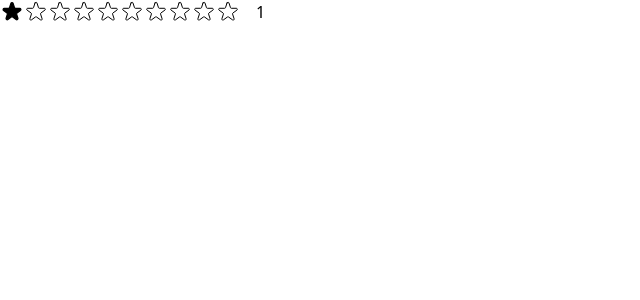
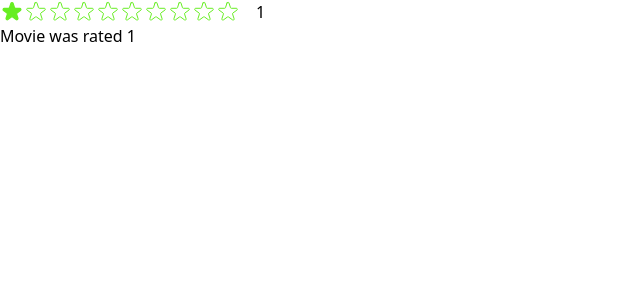
Before and after one commit to f-faizi/Ulearna-React-Projects, a React (Vite) app in the folder my-app/: page / in a window 1280 px wide. Both pictures are taken after a click on the element 12 px from the left and 12 px from the top of the page. Shown: the top 300 px of the page, without its empty margins (0-640 px from the left). Built offline with nearby package versions, Linux system fonts and the light colour scheme.

Commit message:
The RatingStars component is completely done

```diff
--- a/my-app/src/App.jsx
+++ b/my-app/src/App.jsx
@@ -10,8 +10,11 @@ import PricingSection from "./components/pricing/PricingSection";
 import BlogHero from "./components/blog/blogHero/BlogHero";
 import ToDoList from "./toDoList/ToDoList";
 import RatingStars from "./assets/ratingStars/RatingStars";
+import { useState } from "react";
 
 function App() {
+  const [movieRating, setMovieRating] = useState(null);
+
   return (
     <div className="container mx-auto">
       {/* <LandinngPage>
@@ -31,7 +34,29 @@ function App() {
       </Blog> */}
 
       {/* <ToDoList /> */}
-      <RatingStars maxLength={10} />
+      {/* <RatingStars maxLength={10} className="w-8" color="#ffcc49" />
+      <RatingStars maxLength={10} className="w-6" color="#ff2249" />
+      <RatingStars
+        maxLength={10}
+        className="w-4"
+        color="#00a1ff"
+        defaultRating={8}
+      />
+      <RatingStars
+        maxLength={5}
+        className="w-5"
+        color="#05f1af"
+        massege={["tarible", "bad", "okay", "good", "better"]}
+        defaultRating={3}
+      /> */}
+      <div>
+        <RatingStars color="#67ee22" setMovieRating={setMovieRating} />
+        {movieRating ? (
+          <p>Movie was rated {movieRating ? movieRating : ""} </p>
+        ) : (
+          "Please rate the movie"
+        )}
+      </div>
     </div>
   );
 }
--- a/my-app/src/assets/ratingStars/RatingStars.jsx
+++ b/my-app/src/assets/ratingStars/RatingStars.jsx
@@ -1,11 +1,19 @@
 import React, { useState } from "react";
 
-function RatingStars({ maxLength = 10 }) {
-  const [rating, setRaing] = useState(0);
+function RatingStars({
+  maxLength = 10,
+  className,
+  color,
+  massege = [],
+  defaultRating = 0,
+  setMovieRating,
+}) {
+  const [rating, setRaing] = useState(defaultRating);
   const [tempRating, setTempRating] = useState(0);
 
   function handleRating(rate) {
     setRaing(rate);
+    setMovieRating(rate);
   }
 
   return (
@@ -13,6 +21,8 @@ function RatingStars({ maxLength = 10 }) {
       <div className="flex">
         {Array.from({ length: maxLength }, (_, i) => (
           <Star
+            color={color}
+            className={className}
             key={i}
             onClick={() => handleRating(i + 1)}
             onMouseEnter={() => setTempRating(i + 1)}
@@ -21,26 +31,30 @@ function RatingStars({ maxLength = 10 }) {
           />
         ))}
       </div>
-      <p>{tempRating || rating || ""}</p>
+      <p>
+        {massege.length === maxLength
+          ? massege[tempRating ? tempRating - 1 : rating - 1]
+          : tempRating || rating || "Please rate"}
+      </p>
     </div>
   );
 }
 
-function Star({ onClick, onMouseEnter, onMouseLeave, full }) {
+function Star({ onClick, onMouseEnter, onMouseLeave, full, className, color }) {
   return (
     <div
       onClick={onClick}
       onMouseLeave={onMouseLeave}
       onMouseEnter={onMouseEnter}
-      className="w-6 cursor-pointer"
+      className={`${className} w-6 cursor-pointer `}
     >
       {full ? (
         <span className="">
           <svg
             xmlns="http://www.w3.org/2000/svg"
             viewBox="0 0 20 20"
-            fill="#000"
-            stroke="#000"
+            fill={color}
+            stroke={color}
           >
             <path d="M9.049 2.927c.3-.921 1.603-.921 1.902 0l1.07 3.292a1 1 0 00.95.69h3.462c.969 0 1.371 1.24.588 1.81l-2.8 2.034a1 1 0 00-.364 1.118l1.07 3.292c.3.921-.755 1.688-1.54 1.118l-2.8-2.034a1 1 0 00-1.175 0l-2.8 2.034c-.784.57-1.838-.197-1.539-1.118l1.07-3.292a1 1 0 00-.364-1.118L2.98 8.72c-.783-.57-.38-1.81.588-1.81h3.461a1 1 0 00.951-.69l1.07-3.292z" />
           </svg>
@@ -51,7 +65,7 @@ function Star({ onClick, onMouseEnter, onMouseLeave, full }) {
             xmlns="http://www.w3.org/2000/svg"
             fill="none"
             viewBox="0 0 24 24"
-            stroke="#000"
+            stroke={color}
           >
             <path
               strokeLinecap="round"
```
